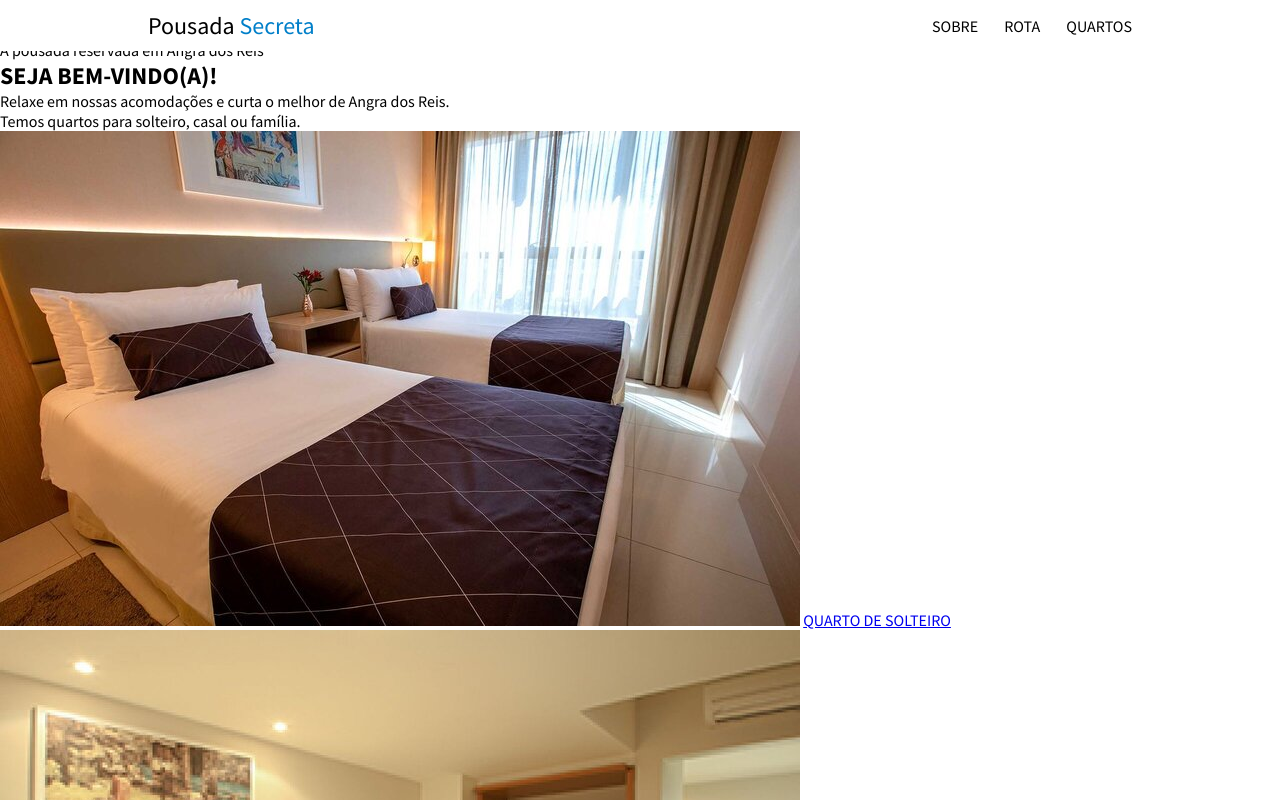
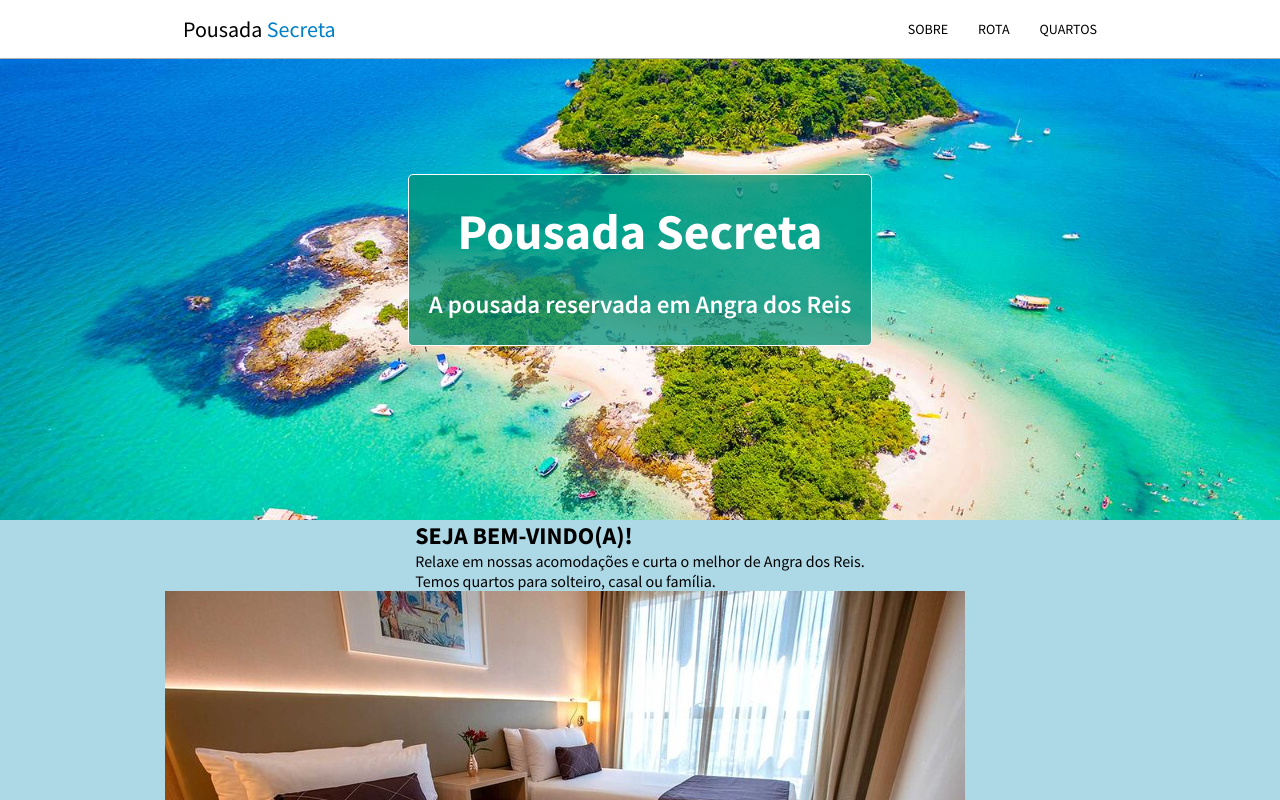
Before and after one commit to tiagobviegas/pousada-secreta, a plain HTML site: page index.html in a window 1280 px wide. Shown: the top 800 px of the page. Drawn offline with Linux system fonts and the light colour scheme.

Commit message:
Banner Section concluded. README.md updated | Seção Banner concluída. README.md atualizad

```diff
--- a/css/style.css
+++ b/css/style.css
@@ -16,6 +16,7 @@ body {
 
 .header-container {
   position: fixed;
+  border-bottom: 1px solid #b1b1b1;
   background-color: #fff;
   width: 100%;
 }
@@ -23,7 +24,7 @@ body {
 .subcontainer-header {
   display: flex;
   margin: 0px auto;
-  padding: 10px 20px;
+  padding: 15px 55px;
   width: 100%;
   max-width: 1024px;
   font-size: 18px;
@@ -32,21 +33,22 @@ body {
 }
 
 .header-homelink {
-  font-size: 24px;
+  font-size: 22px;
   text-decoration: none;
   color: #000;
 }
 
 .header-navlinks-container {
-  width: 200px;
+  width: fit-content;
+  gap: 30px;
   display: flex;
   align-items: center;
-  justify-content: space-between;
+  justify-content: space-evenly;
 }
 
 .header-navlinks {
   text-decoration: none;
-  font-size: 16px;
+  font-size: 14px;
   color: #000;
 }
 
@@ -54,16 +56,49 @@ body {
   color: #007fc9;
 }
 
-/* Content Section */
+/* Content Section | Seção Conteúdo */
 
-/* .container-content {
+.container-content {
   display: flex;
   flex-direction: column;
   align-items: center;
   width: 100%;
-  padding-top: 45px;
+  background-color: lightblue;
 }
 
-.subcontainer-content-1 {
+.content-1 {
+  display: flex;
+  flex-direction: column;
+  align-items: center;
+  justify-content: center;
+  background-color: lightcoral;
+  background-image: url('../assets/img-fundo.jpg');
+  background-repeat: no-repeat;
+  background-size: cover;
+  background-position: fit-content;
+  width: 100%;
+  height: 65vh;
+}
 
-} */
+.subcontainer-1 {
+  display: flex;
+  flex-direction: column;
+  align-items: center;
+  justify-content: space-evenly;
+  background-color: #008f77bd;
+  color: #fff;
+  border: 1px solid #fff;
+  border-radius: 5px;
+  height: 33%;
+  padding: 0 20px;
+}
+
+.subcontainer-1 h1 {
+  font-size: 50px;
+  font-weight: 700;
+}
+
+.subcontainer-1 p {
+  font-size: 25px;
+  font-weight: 600;
+}
--- a/index.html
+++ b/index.html
@@ -30,22 +30,27 @@
 
     <!-- Subsection Banner | Subseção Banner -->
 
-    <div class="subcontainer-content-1">
+    <div class="content-1">
+      <div class="subcontainer-1">
         <h1>Pousada Secreta</h1>
         <p>A pousada reservada em Angra dos Reis</p>
+      </div>
     </div>
 
     <!-- Subsection Welcome | Subseção Boas-vindas -->
 
-    <div class="subcontainer-content-2">
+    <div class="subcontainer">
+      <div class="content-2">
         <h2>SEJA BEM-VINDO(A)!</h2>
         <p>Relaxe em nossas acomodações e curta o melhor de Angra dos Reis.</p>
         <p>Temos quartos para solteiro, casal ou família.</p>
       </div>
+    </div>
 
     <!-- Subsection Rooms | Subseção Quartos -->
 
-    <div class="subcontainer-content-3">
+    <div class="subcontainer">
+      <div class="content-3">
         <div class="container-card-rooms">
           <img src="assets/quarto-solteiro1.jpg" alt="Quarto de solteiro" title="Quarto de solteiro">
           <a href="#">QUARTO DE SOLTEIRO</a>
@@ -59,12 +64,15 @@
           <a href="#">QUARTO FAMÍLIA</a>
         </div>
       </div>
+    </div>
 
     <!-- Subsection Our Location | Subseção Localização -->
 
-    <div id="rota" class="subcontainer-content-4">
+    <div id="rota" class="subcontainer">
+      <div class="content-4">
         <h2>ROTA</h2>
         <p>Veja como chegar até a pousada.</p>
+      </div>
     </div>
     <div class="subcontainer-content-5">
       <iframe src="https://www.google.com/maps/embed?pb=!1m18!1m12!1m3!1d14692.407682617171!2d-43.37475964716911!3d-22.98327931721812!2m3!1f0!2f0!3f0!3m2!1i1024!2i768!4f13.1!3m3!1m2!1s0x9bda2ebab40163%3A0x6e54c95744a1e695!2sRio%20de%20Janeiro%20-%20RJ%2C%2022775-904!5e0!3m2!1spt-BR!2sbr!4v1747405607246!5m2!1spt-BR!2sbr" title="Nossa Localização"></iframe>
@@ -72,10 +80,11 @@
 
     <!-- Subsection About Us | Subseção Sobre Nós -->
 
-    <div id="sobre" class="subcontainer-content-6">
+    <div id="sobre" class="subcontainer">
+      <div class="content-6">
         <h2>SOBRE A POUSADA!</h2>
         <p>Conheça um pouco sobre nossa pousada.</p>
-      <div class="subcontainer-content-7">
+        <div class="subcontainer-content-6">
 
           <div class="container-card-about">
             <div>
@@ -111,6 +120,7 @@
 
         </div>
       </div>
+    </div>
 
   </div>
 
```
Also changed, not shown: 1 other file. Lines whose indentation alone changed are shown as unchanged.
